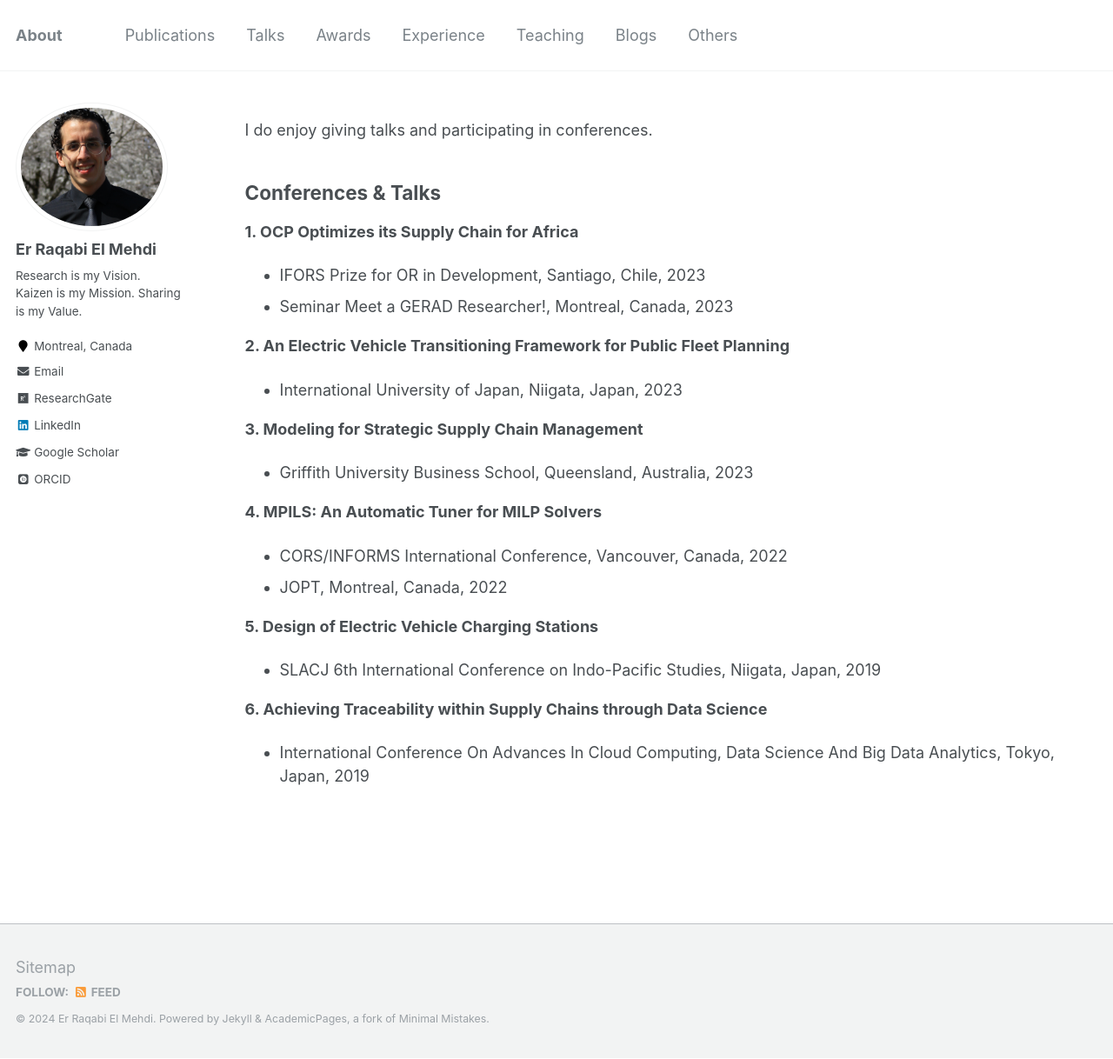
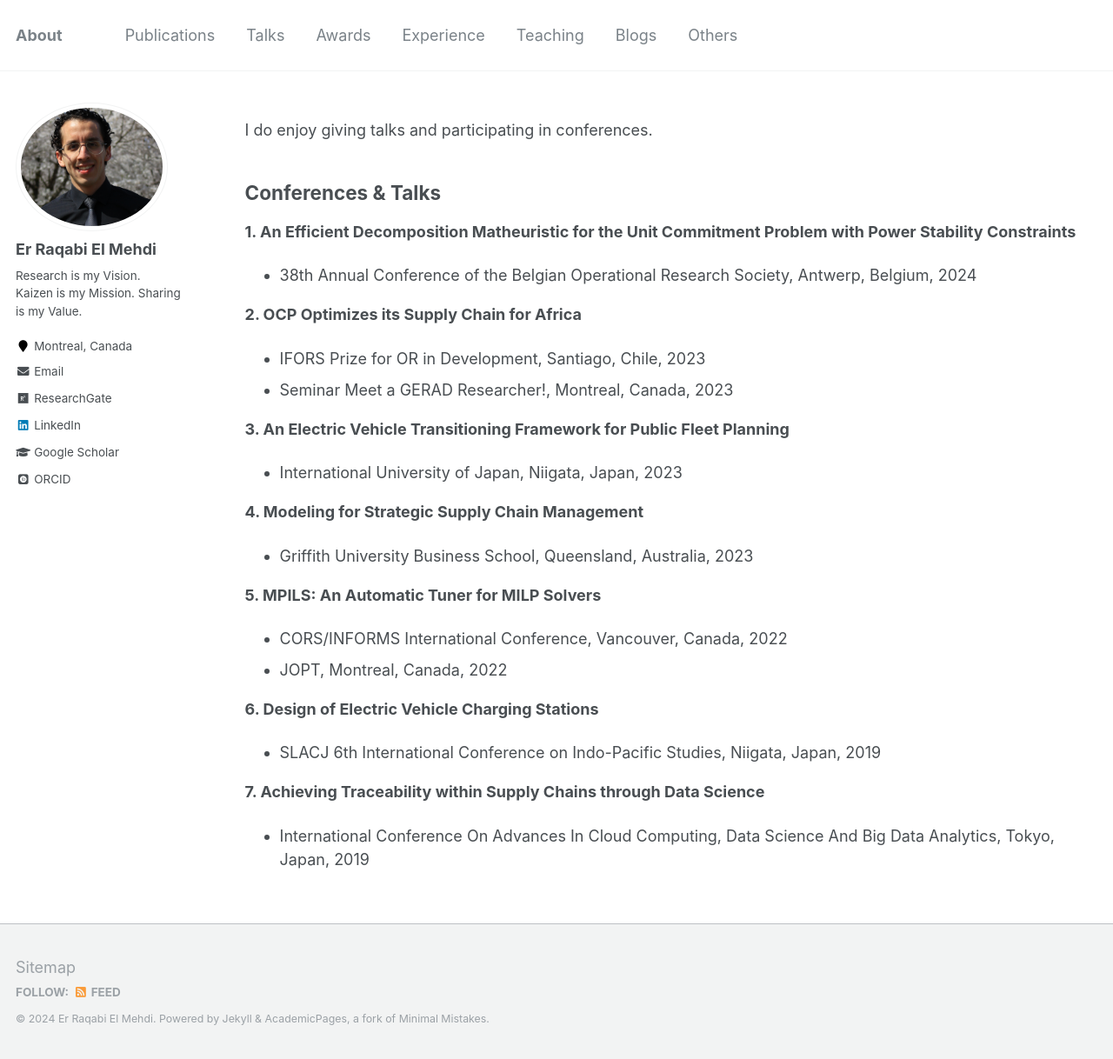
Before and after one commit to RqbMedi/rqbmedi.github.io, a Jekyll site: the page built from _pages/talks.md, in a window 1280 px wide and 1218 px high. Shown: the whole window at 87% size. Built offline with Jekyll 4.4.1, drawn with Linux system fonts in a browser that asks for light colours; some web fonts are replaced.

Commit message:
Update talks.md

```diff
--- a/_pages/talks.md
+++ b/_pages/talks.md
@@ -10,22 +10,25 @@ I do enjoy giving talks and participating in conferences.
 Conferences & Talks
 ------
 
-**1. OCP Optimizes its Supply Chain for Africa**
+**1. An Efficient Decomposition Matheuristic for the Unit Commitment Problem with Power Stability Constraints**
+- 38th Annual Conference of the Belgian Operational Research Society, Antwerp, Belgium, 2024
+
+**2. OCP Optimizes its Supply Chain for Africa**
 - IFORS Prize for OR in Development, Santiago, Chile, 2023
 - Seminar Meet a GERAD Researcher!, Montreal, Canada, 2023
 
-**2. An Electric Vehicle Transitioning Framework for Public Fleet Planning**
+**3. An Electric Vehicle Transitioning Framework for Public Fleet Planning**
 - International University of Japan, Niigata, Japan, 2023
 
-**3. Modeling for Strategic Supply Chain Management**
+**4. Modeling for Strategic Supply Chain Management**
 - Griffith University Business School, Queensland, Australia, 2023
 
-**4. MPILS: An Automatic Tuner for MILP Solvers**
+**5. MPILS: An Automatic Tuner for MILP Solvers**
  - CORS/INFORMS International Conference, Vancouver, Canada, 2022
  - JOPT, Montreal, Canada, 2022
 
-**5. Design of Electric Vehicle Charging Stations**
+**6. Design of Electric Vehicle Charging Stations**
  - SLACJ 6th International Conference on Indo-Pacific Studies, Niigata, Japan, 2019
 
-**6. Achieving Traceability within Supply Chains through Data Science**
+**7. Achieving Traceability within Supply Chains through Data Science**
  - International Conference On Advances In Cloud Computing, Data Science And Big Data Analytics, Tokyo, Japan, 2019
```
